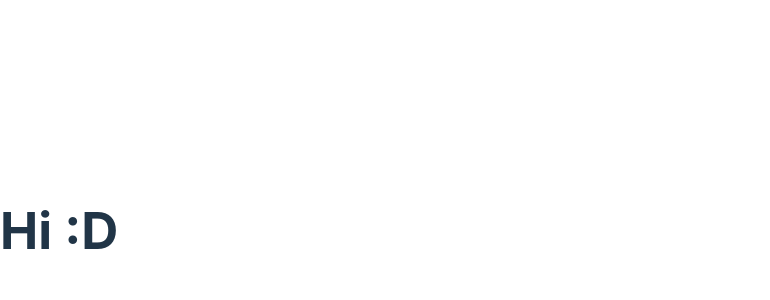
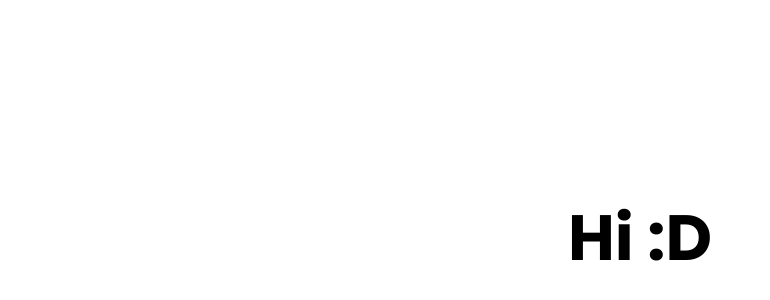
Before and after one commit to ramanverma2k/port_web, a React (Vite) app: page / in a window 1280 px wide. Shown: the part 170-470 px from the top of the page, without its empty margins (0-770 px from the left). Built offline with nearby package versions, Linux system fonts and the light colour scheme.

Commit message:
change: update index.css with Poppins font

```diff
--- a/src/index.css
+++ b/src/index.css
@@ -1,12 +1,10 @@
+@import url('https://fonts.googleapis.com/css2?family=Poppins:wght@400;700;900&display=swap');
+
 :root {
-  font-family: Inter, Avenir, Helvetica, Arial, sans-serif;
+  font-family: 'Poppins', sans-serif, Avenir, Helvetica, Arial, sans-serif;
   font-size: 16px;
   line-height: 24px;
   font-weight: 400;
-
-  color-scheme: light dark;
-  color: rgba(255, 255, 255, 0.87);
-  background-color: #242424;
 
   font-synthesis: none;
   text-rendering: optimizeLegibility;
@@ -14,57 +12,3 @@
   -moz-osx-font-smoothing: grayscale;
   -webkit-text-size-adjust: 100%;
 }
-
-a {
-  font-weight: 500;
-  color: #646cff;
-  text-decoration: inherit;
-}
-a:hover {
-  color: #535bf2;
-}
-
-body {
-  margin: 0;
-  display: flex;
-  place-items: center;
-  min-width: 320px;
-  min-height: 100vh;
-}
-
-h1 {
-  font-size: 3.2em;
-  line-height: 1.1;
-}
-
-button {
-  border-radius: 8px;
-  border: 1px solid transparent;
-  padding: 0.6em 1.2em;
-  font-size: 1em;
-  font-weight: 500;
-  font-family: inherit;
-  background-color: #1a1a1a;
-  cursor: pointer;
-  transition: border-color 0.25s;
-}
-button:hover {
-  border-color: #646cff;
-}
-button:focus,
-button:focus-visible {
-  outline: 4px auto -webkit-focus-ring-color;
-}
-
-@media (prefers-color-scheme: light) {
-  :root {
-    color: #213547;
-    background-color: #ffffff;
-  }
-  a:hover {
-    color: #747bff;
-  }
-  button {
-    background-color: #f9f9f9;
-  }
-}
```
